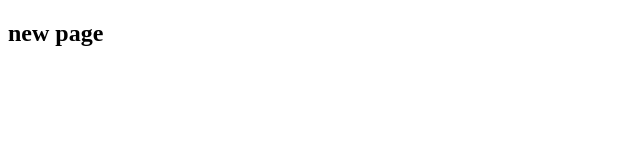
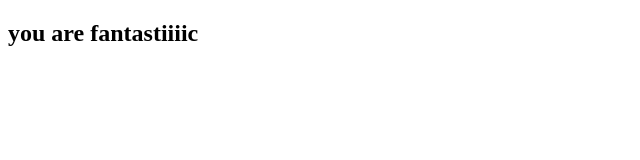
Before and after one commit to darchuuck/for_genius, a plain HTML site: page another_file.html in a window 1280 px wide. Shown: the whole page, without its empty margins (0-640 px from the left). Drawn offline with Linux system fonts and the light colour scheme.

Commit message:
Update another_file.html

```diff
--- a/another_file.html
+++ b/another_file.html
@@ -3,5 +3,5 @@
   <head>
     <title>Another page</title>
   </head>
-  <body><h2>new page</h2></body>
+  <body><h2>you are fantastiiiic</h2></body>
 </html>
```
